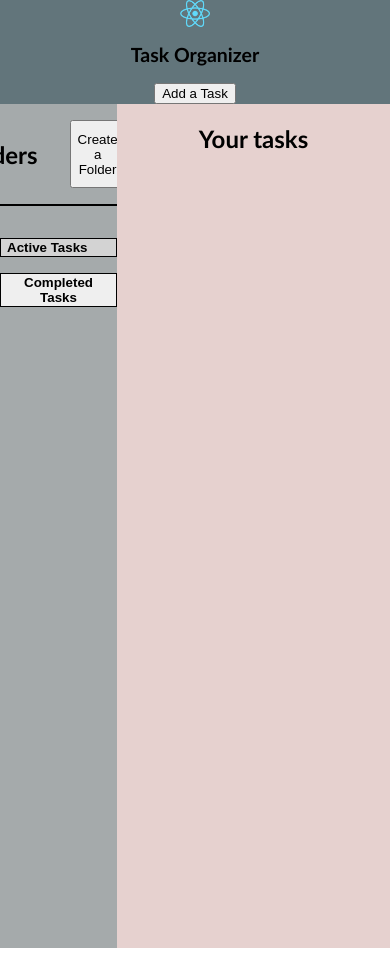
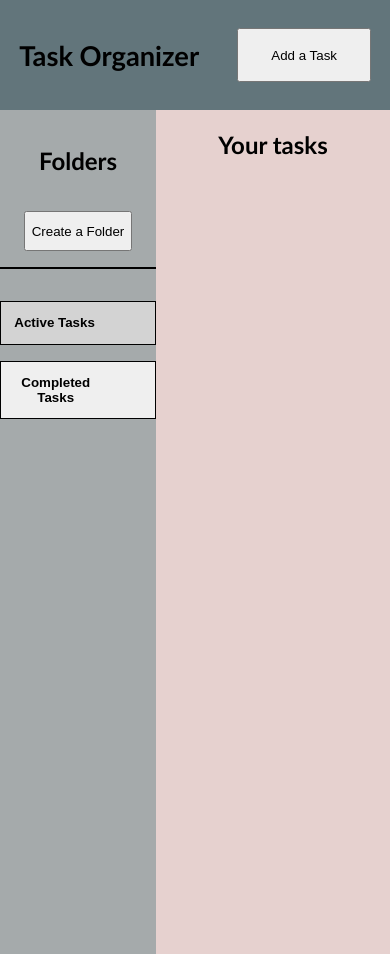
Before and after one commit to napolitanj/to-do-list-react, a React (Vite) app: page / in a window 390 px wide. Built offline with nearby package versions, Linux system fonts and the light colour scheme.

Commit message:
add mobile responsive CSS styling

```diff
--- a/src/components/FolderEditor.tsx
+++ b/src/components/FolderEditor.tsx
@@ -23,6 +23,7 @@ const FolderEditor = ({ onClick, addFolder }: Props) => {
             <input
               value={title}
               onChange={(e) => setTitle(e.target.value)}
+              maxLength={30}
             ></input>
           </div>
           <div className="button-container">
--- a/src/components/Task.tsx
+++ b/src/components/Task.tsx
@@ -39,7 +39,6 @@ const Task = ({
           <button className="discard" onClick={removeTask}>
             🗑
           </button>
-          <button className="edit">✎</button>
         </div>
       </div>
     </>
--- a/src/components/TaskEditor.tsx
+++ b/src/components/TaskEditor.tsx
@@ -50,6 +50,7 @@ const TaskEditor = ({ onClick, updateTasks, folders }: Props) => {
             <input
               value={title}
               onChange={(e) => setTitle(e.target.value)}
+              maxLength={35}
             ></input>
             <label>
               <strong>Due string</strong>
--- a/src/styles/EditorStyles.css
+++ b/src/styles/EditorStyles.css
@@ -37,3 +37,11 @@
         }
     }
 }
+
+@media (max-width: 800px) {
+    .folder-header {
+        justify-content:center;
+        align-items:center;
+        flex-direction:column;
+    }
+}
--- a/src/styles/FolderParentStyles.css
+++ b/src/styles/FolderParentStyles.css
@@ -9,13 +9,19 @@
     flex-direction:column;
 
     .folder-header {
+        box-sizing:border-box;
         display:flex;
         justify-content: center;
-        gap:2em;
+        align-items:center;
+        gap:1em;
         padding:1em;
         border-bottom: 2px black solid;
         width:100%;
         margin-bottom:1em;
+
+        button {
+            height: 3em;
+        }
     }
 
     .folder-list {
@@ -30,9 +36,16 @@
             display:flex;
             width:100%;
             border: 1px solid;
-            display:flex;
+            padding:1em;
             justify-content:space-between;
-            gap: 2em
+            align-items:center;
+            flex-grow:1;
+            gap: 2em;
+
+            strong {
+                 word-wrap: break-word;
+                 max-width:80%;
+            }
         }
 
         .folder-element.active {
@@ -51,3 +64,15 @@
         }
     }
 }
+
+@media (max-width: 800px) {
+    .folder-container {
+        width: 40%;
+
+        .folder-list .folder-element strong {
+            word-wrap: break-word;
+            max-width:65%;
+       }
+
+    }
+}
--- a/src/styles/NavBarStyles.css
+++ b/src/styles/NavBarStyles.css
@@ -11,10 +11,29 @@
     .header-title {
         font-size: 5vw;
     }
+
+    button {
+        height: 3em;
+    }
 }
 
 @media (max-width: 800px) {
     .header-nav {
-        flex-direction:column;
+
+        padding-top:1em;
+        padding-bottom:1em;
+
+        .header-title {
+            font-size: 7vw;
+        }
+
+        button {
+            height: 4em;
+            width:10em;
+        }
+    }
+
+    img {
+        display:none;
     }
 }
--- a/src/styles/TaskListStyles.css
+++ b/src/styles/TaskListStyles.css
@@ -12,3 +12,19 @@
     }
 
 }
+
+@media (max-width: 800px) {
+    .task-list {
+        flex-direction:column;
+        justify-content:center;
+        align-items:center;
+    }
+
+    .task-list-container {
+        width: 60%;
+        display: flex;
+        justify-content: flex-start;
+        align-items: center;
+        flex-direction: column;
+    }
+}
--- a/src/styles/TaskStyles.css
+++ b/src/styles/TaskStyles.css
@@ -12,11 +12,14 @@ li {
     list-style-type:none;
     text-align:left;
     background-color: #D2A295;
+    max-width:10em;
+    border-radius: 1em;
 
     .task-header {
         display:flex;
         justify-content:space-between;
-        align-items:center;
+        align-items:flex-start;
+        flex-direction:column;
     }
 
     .title-date-container {
@@ -25,6 +28,10 @@ li {
         justify-content:space-between;
     }
 
+    .task-description {
+        word-wrap: break-word;
+    }
+
     .buttons-container {
         display:flex;
         justify-content: space-around;
```
